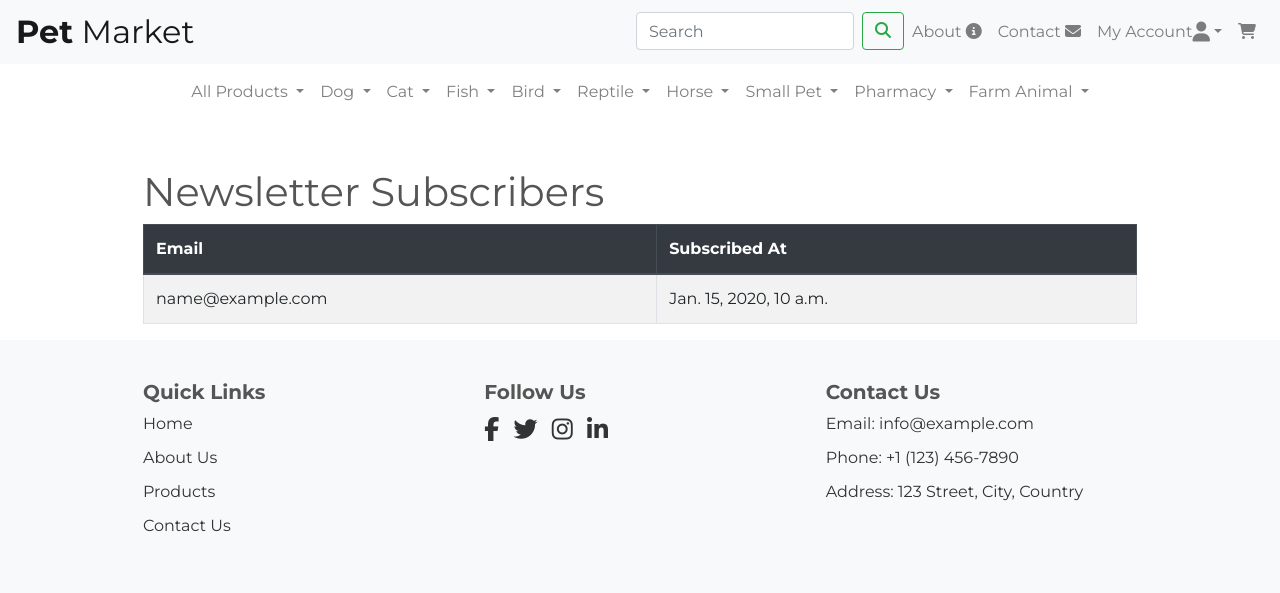
After one commit to hpatnadeeshan/Milestone-4, a Django app: page /subscribers/ in a window 1280 px wide. The commit adds this page. Shown: the top 593 px of the page. Run offline with Django 3.2, Linux system fonts and the light colour scheme; tables that the repository leaves empty hold one stand-in row (values such as "Sample post"); some libraries are stand-ins or nearby versions.

Commit message:
added news letter views, urls and templates

```diff
--- /dev/null
+++ b/home/templates/home/subscriber_list.html
@@ -0,0 +1,28 @@
+{% extends "base.html" %}
+{% load static %}
+
+{% block content %}
+<div class="container mt-5">
+    <h1>Newsletter Subscribers</h1>
+    <table class="table table-bordered table-striped">
+        <thead class="thead-dark">
+            <tr>
+                <th>Email</th>
+                <th>Subscribed At</th>
+            </tr>
+        </thead>
+        <tbody>
+            {% for subscriber in subscribers %}
+            <tr>
+                <td>{{ subscriber.email }}</td>
+                <td>{{ subscriber.subscribed_at }}</td>
+            </tr>
+            {% endfor %}
+        </tbody>
+    </table>
+</div>
+{% endblock %}
+
+{% block postloadjs %}
+
+{% endblock %}
--- a/home/urls.py
+++ b/home/urls.py
@@ -3,5 +3,6 @@ from . import views
 
 urlpatterns = [
     path("", views.index, name="home"),
-    path('success/', views.subscribe_newsletter, name='subscribe_newsletter')
+    path('', views.subscribe_newsletter, name='subscribe_newsletter'),
+    path('subscribers/', views.subscriber_list, name='subscriber_list'),
 ]
--- a/home/views.py
+++ b/home/views.py
@@ -20,3 +20,8 @@ def subscribe_newsletter(request):
             send_confirmation_email(email)
             messages.success(request, 'Thank you for subscribing!')
     return HttpResponseRedirect(request.META.get('HTTP_REFERER', '/'))
+
+
+def subscriber_list(request):
+    subscribers = NewsletterSubscriber.objects.all()
+    return render(request, 'home/subscriber_list.html', {'subscribers': subscribers})
--- a/templates/base.html
+++ b/templates/base.html
@@ -78,7 +78,7 @@
 							{% if request.user.is_superuser %}
 							<a href="{% url 'add_product' %}" class="dropdown-item">Product Management</a>
 							<a href="{% url 'contact_messages_view' %}" class="dropdown-item">Messages</a>
-							<a href="" class="dropdown-item">Subscribers</a>
+							<a href="{% url 'subscriber_list' %}" class="dropdown-item">Subscribers</a>
 							{% endif %}
 							<a href="{% url 'profile' %}" class="dropdown-item">My Profile</a>
 							<a href="{% url 'account_logout' %}" class="dropdown-item">Logout</a>
```
